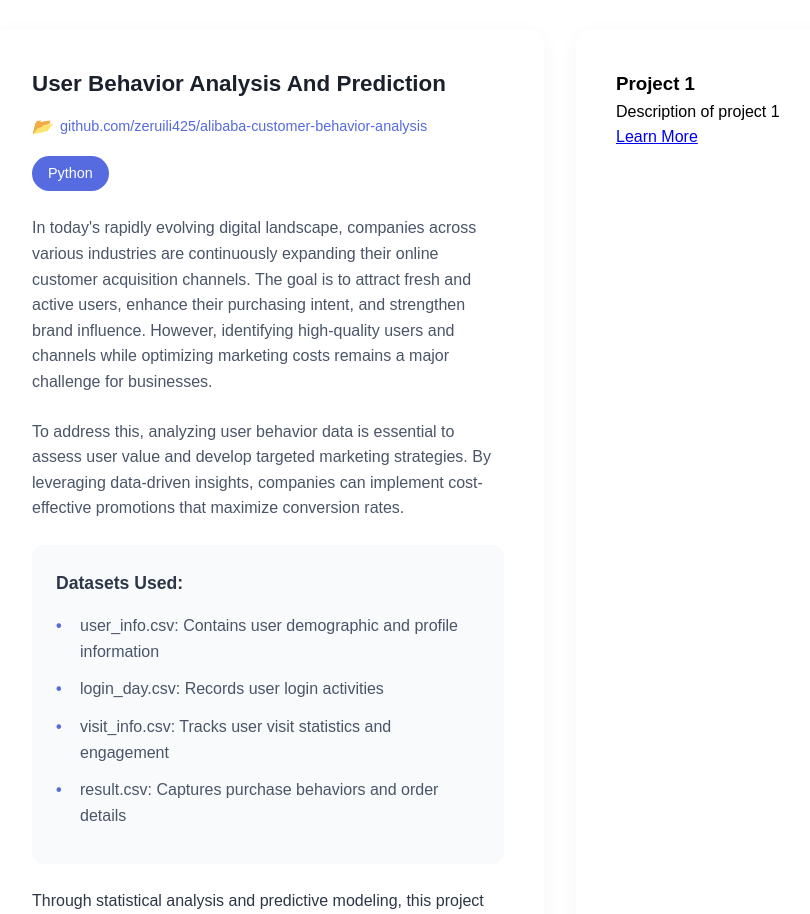
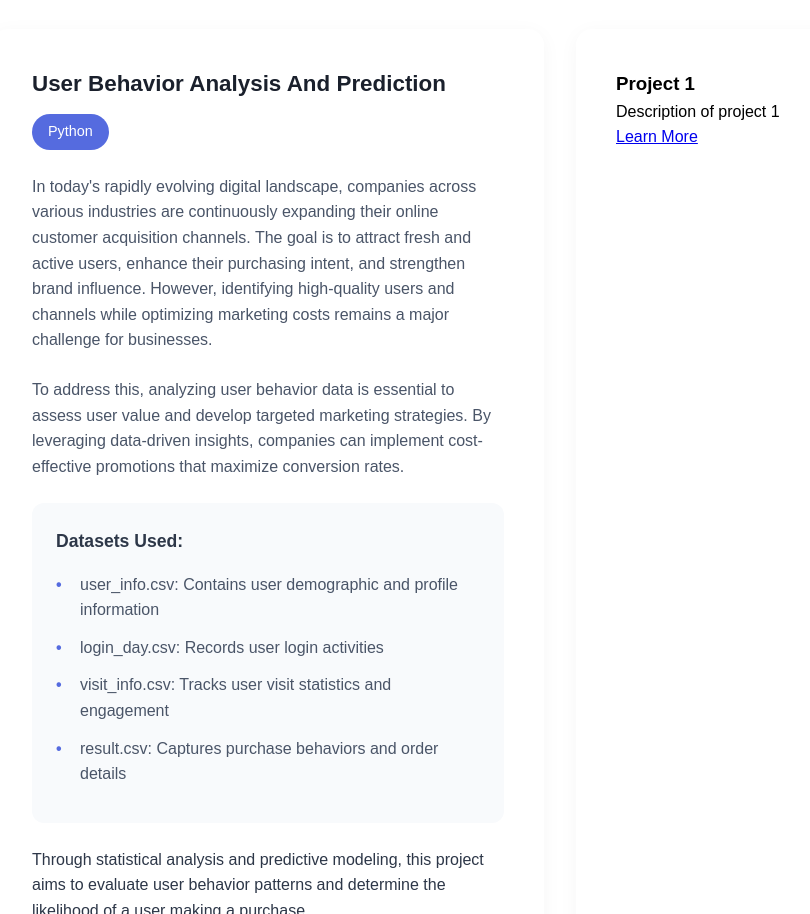
Before and after one commit to zeruili425/zeruili425.github.io, a plain HTML site: page index.html in a window 1280 px wide. Shown: the part 5454-6368 px from the top of the page, without its empty margins (80-890 px from the left). Drawn offline with Linux system fonts and the light colour scheme.

```diff
--- a/index.html
+++ b/index.html
@@ -339,10 +339,6 @@
             <div class="project-card">
                 <div class="project-header">
                     <h3>User Behavior Analysis And Prediction</h3>
-                    <a href="https://github.com/zeruili425/alibaba-customer-behavior-analysis" class="project-link">
-                        <i class="github-icon">📂</i>
-                        github.com/zeruili425/alibaba-customer-behavior-analysis
-                    </a>
                     <div class="project-tools">
                         <span class="tool-tag">Python</span>
                     </div>
--- a/styles.css
+++ b/styles.css
@@ -1470,26 +1470,6 @@ footer {
     color: #2d3748;
 }
 
-.project-link {
-    display: flex;
-    align-items: center;
-    gap: 0.5rem;
-    color: #556BDF;
-    text-decoration: none;
-    font-size: 0.9rem;
-    margin-bottom: 1rem;
-    transition: color 0.3s ease;
-}
-
-.project-link:hover {
-    color: #4A5ECD;
-    text-decoration: underline;
-}
-
-.github-icon {
-    font-size: 1rem;
-}
-
 @media (max-width: 768px) {
     .project-card {
         padding: 1.5rem;
```
